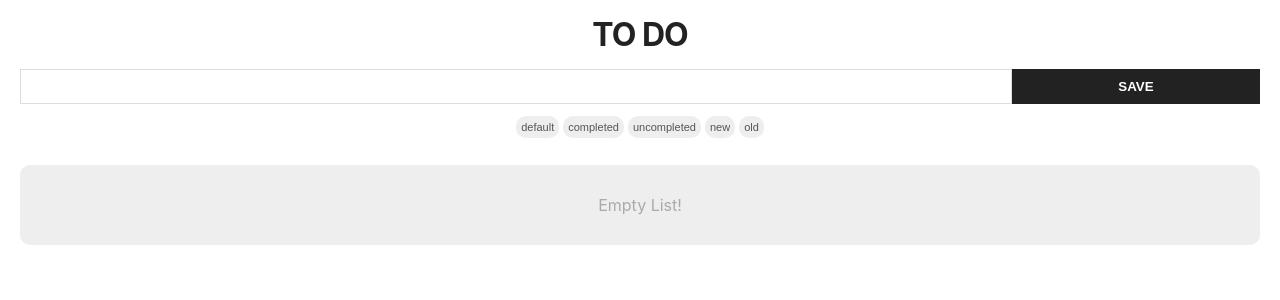
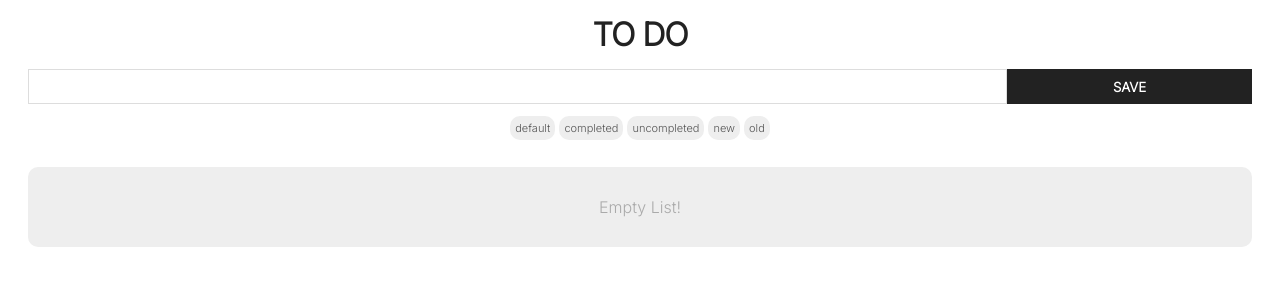
Before and after one commit to jy7123943/practice-recoil, a React (Create React App) app: page / in a window 1280 px wide. Shown: the top 300 px of the page. Built offline with nearby package versions, Linux system fonts and the light colour scheme.

Commit message:
Add google font

```diff
--- a/public/index.html
+++ b/public/index.html
@@ -9,6 +9,8 @@
       name="description"
       content="Web site created using create-react-app"
     />
+    <link rel="preconnect" href="https://fonts.gstatic.com">
+    <link href="https://fonts.googleapis.com/css2?family=Inter:wght@300&display=swap" rel="stylesheet">
     <link rel="apple-touch-icon" href="%PUBLIC_URL%/logo192.png" />
     <!--
       manifest.json provides metadata used when your web app is installed on a
@@ -24,10 +26,9 @@
       work correctly both with client-side routing and a non-root public URL.
       Learn how to configure a non-root public URL by running `npm run build`.
     -->
-    <title>React App</title>
+    <title>Todo List</title>
   </head>
   <body>
-    <noscript>You need to enable JavaScript to run this app.</noscript>
     <div id="root"></div>
     <!--
       This HTML file is a template.
--- a/src/index.css
+++ b/src/index.css
@@ -1,8 +1,6 @@
-body {
+body * {
   margin: 0;
-  font-family: -apple-system, BlinkMacSystemFont, 'Segoe UI', 'Roboto', 'Oxygen',
-    'Ubuntu', 'Cantarell', 'Fira Sans', 'Droid Sans', 'Helvetica Neue',
-    sans-serif;
+  font-family: 'Inter', sans-serif;
   -webkit-font-smoothing: antialiased;
   -moz-osx-font-smoothing: grayscale;
 }
```
